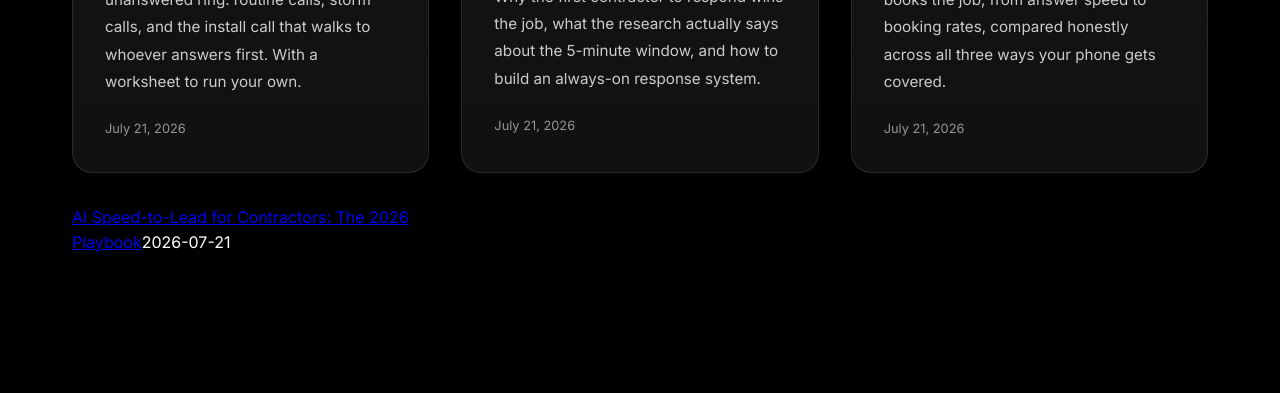
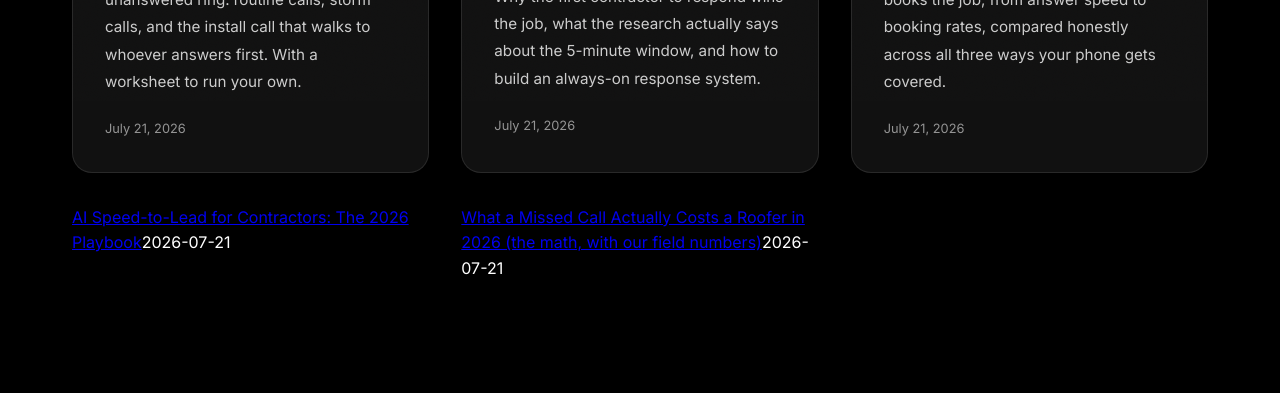
Before and after one commit to aidmarketingagency/landingpages, a plain HTML site: page blog/index.html in a window 1280 px wide. Shown: the part 699-1092 px from the top of the page. Drawn offline with Linux system fonts and the light colour scheme.

Commit message:
blog: index update for a1-what-a-missed-call-actually-costs-a-roofer-in-20

```diff
--- a/blog/index.html
+++ b/blog/index.html
@@ -107,6 +107,7 @@
                     <div class="post-card-meta">July 21, 2026</div>
                 </a>
                 <article class="blog-card" data-slug="a0-ai-speed-to-lead-for-contractors-the-2026-playbo"><a href="/blog/a0-ai-speed-to-lead-for-contractors-the-2026-playbo/">AI Speed-to-Lead for Contractors: The 2026 Playbook</a><time datetime="2026-07-21">2026-07-21</time></article>
+<article class="blog-card" data-slug="a1-what-a-missed-call-actually-costs-a-roofer-in-20"><a href="/blog/a1-what-a-missed-call-actually-costs-a-roofer-in-20/">What a Missed Call Actually Costs a Roofer in 2026 (the math, with our field numbers)</a><time datetime="2026-07-21">2026-07-21</time></article>
 <!-- BLOG_CARDS -->
             </div>
             <!-- POST_GRID_END -->
```
